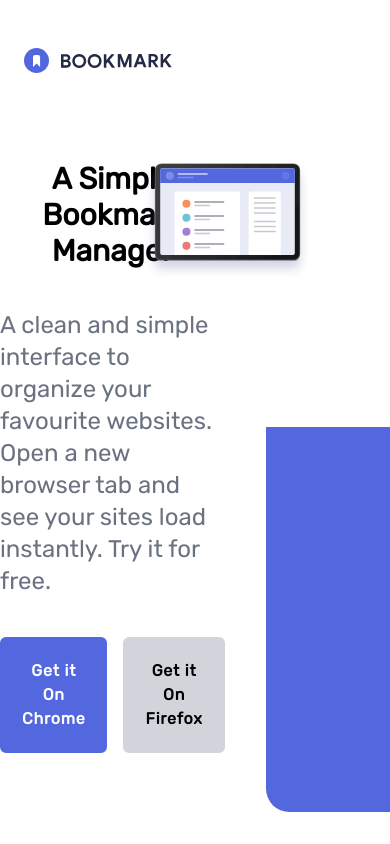
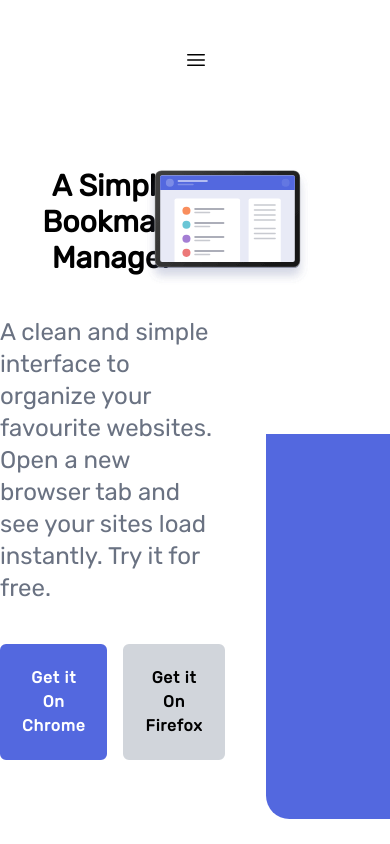
Before and after one commit to jashan1918/responsiveness-prac, a React (Vite) app: page / in a window 390 px wide. Shown: the top 844 px of the page. Built offline with nearby package versions, Linux system fonts and the light colour scheme.

Commit message:
made the navbar responsive

```diff
--- a/src/navBar.jsx
+++ b/src/navBar.jsx
@@ -1,4 +1,8 @@
+import { useState } from "react";
+
 function NavBar() {
+
+  const [isMenuOpen, setIsMenuOpen] = useState(false);
   return (
     <>
       <nav className="container relative mx-auto p-6">
@@ -8,9 +12,67 @@ function NavBar() {
           <div className="z-30">
             <img src="/logo-bookmark.svg"></img>
           </div>
+
+          {!isMenuOpen && (
+            <div
+            onClick={() => setIsMenuOpen(!isMenuOpen)}
+              className="block md:hidden cursor-pointer size-8"
+            >
+              <svg
+                xmlns="http://www.w3.org/2000/svg"
+                fill="none"
+                viewBox="0 0 24 24"
+                stroke-width="1.5"
+                stroke="currentColor"
+                class="size-6"
+              >
+                <path
+                  stroke-linecap="round"
+                  stroke-linejoin="round"
+                  d="M3.75 6.75h16.5M3.75 12h16.5m-16.5 5.25h16.5"
+                />
+              </svg>
+            </div>
+          )}
+       { isMenuOpen &&  <div
+         onClick={() => setIsMenuOpen(!isMenuOpen)}
+       >
+            <svg
+              xmlns="http://www.w3.org/2000/svg"
+              fill="none"
+              viewBox="0 0 24 24"
+              stroke-width="1.5"
+              stroke="currentColor"
+              class="size-6"
+            >
+              <path
+                stroke-linecap="round"
+                stroke-linejoin="round"
+                d="M6 18 18 6M6 6l12 12"
+              />
+            </svg>
+          </div>
+}
+{isMenuOpen && (
+  <div className="fixed inset-0 z-[9999] w-screen bg-blue-300/50 backdrop-blur-md flex flex-col items-center space-y-6 py-8 md:hidden">
+    <a href="#features" className="text-white text-lg font-semibold tracking-wide hover:text-red-400 drop-shadow-lg">
+      Features
+    </a>
+    <a href="#download" className="text-white text-lg font-semibold tracking-wide hover:text-red-400 drop-shadow-lg">
+      Download
+    </a>
+    <a href="#faq" className="text-white text-lg font-semibold tracking-wide hover:text-red-400 drop-shadow-lg">
+      FAQ
+    </a>
+    <a className="border-white border-2 py-3 px-6 cursor-pointer text-white font-semibold bg-[#fa5757] rounded-lg hover:bg-white hover:text-[#fa5757] transition-all duration-300">
+      Login
+    </a>
+  </div>
+)}
+
           {/* menu items */}
 
-          <div className="hidden md:flex text-grayish-blue uppercase space-x-10 tracking-widest">
+          <div className="hidden md:flex text-grayish-blue uppercase space-x-10 items-center tracking-widest">
             <a href="#features" className="hover:text-red-400">
               Features
             </a>
```
